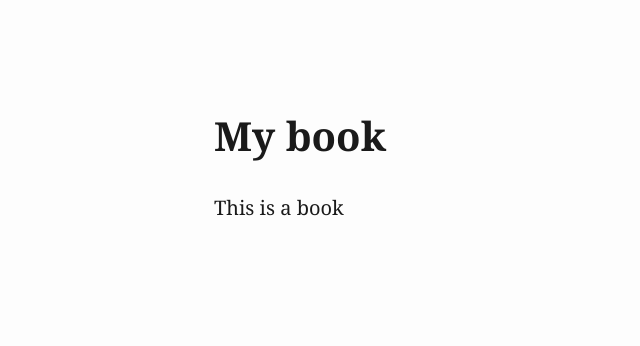
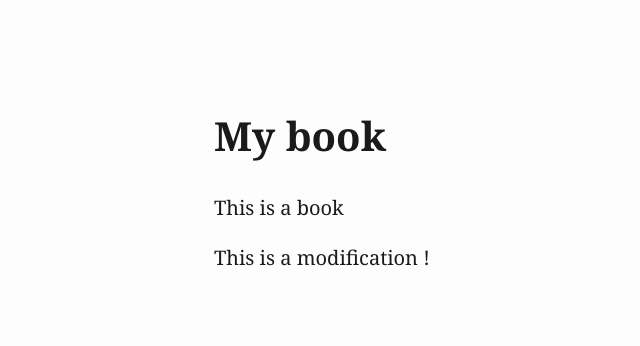
Before and after one commit to nmielec/pandoc-pages-CI-tests, a plain HTML site: page index.html in a window 1280 px wide. Shown: the whole page, without its empty margins (66-706 px from the left). Drawn offline with Linux system fonts and the light colour scheme.

Commit message:
Deploying to gh-pages from @ nmielec/pandoc-pages-CI-tests@bb2729159c0eb33ccbc21aa130ef629692968c09 🚀

```diff
--- a/index.html
+++ b/index.html
@@ -151,5 +151,6 @@
 <body>
 <h1 id="my-book">My book</h1>
 <p>This is a book</p>
+<p>This is a modification !</p>
 </body>
 </html>
```
